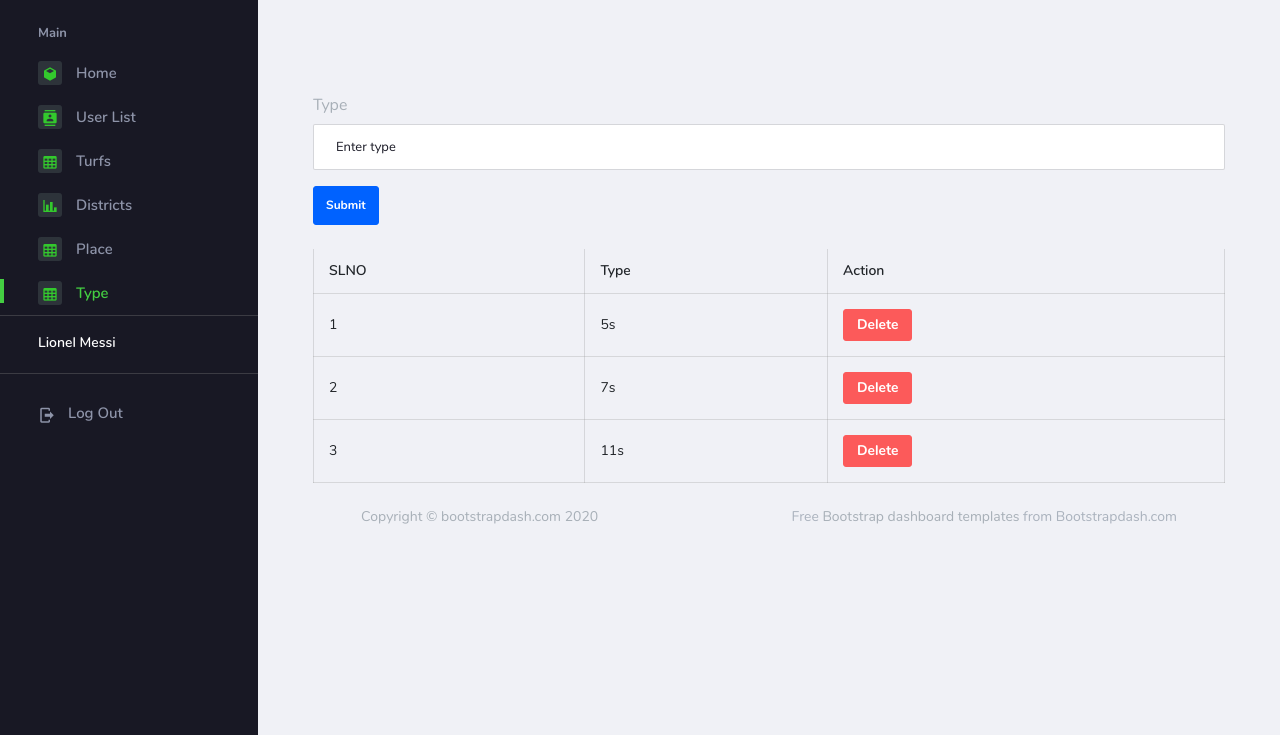
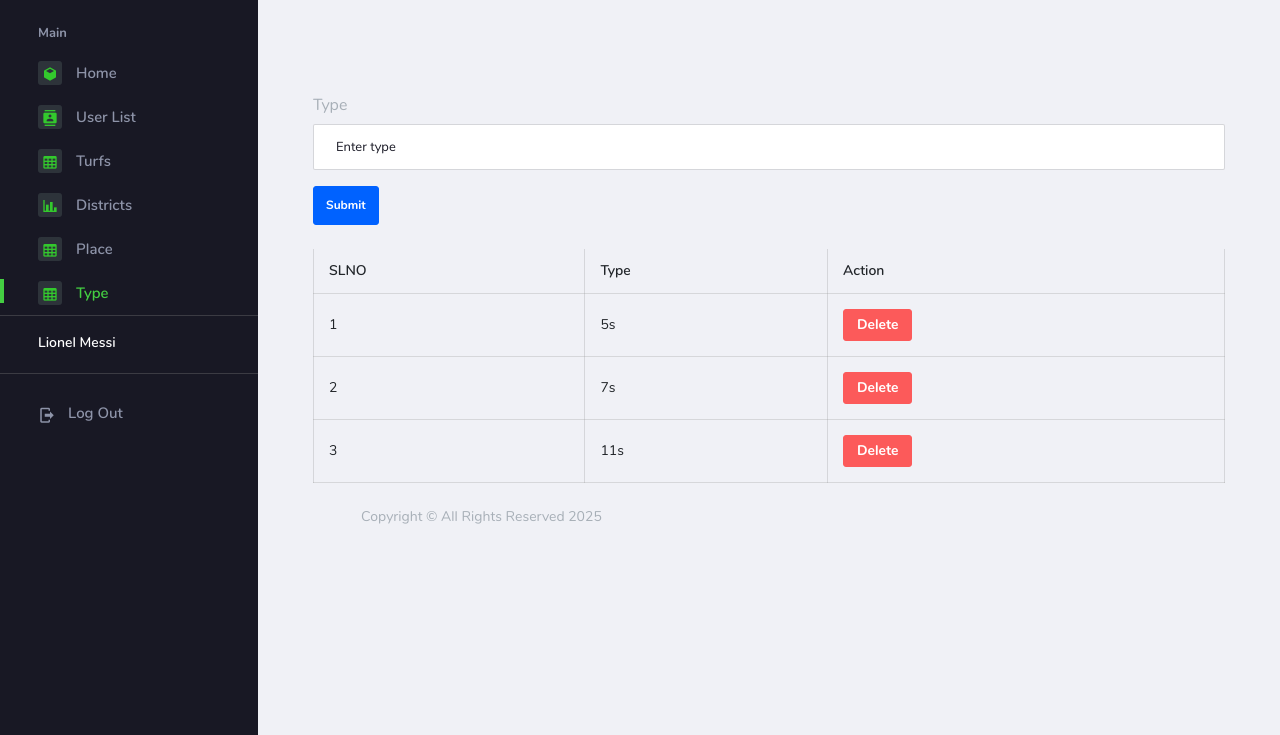
Before and after one commit to jais0505/TurfBooking, a PHP site: page /Admin/Type.php in a window 1280 px wide. Shown: the top 735 px of the page. Run offline with PHP 8.4, Linux system fonts and the light colour scheme; a user stored in the database is signed in; data comes from the database, SQL or seed files in the repository.

Commit message:
Turfbooking pushed

```diff
--- a/Project/Admin/AdminHome.php
+++ b/Project/Admin/AdminHome.php
@@ -172,8 +172,8 @@ include('SessionValidator.php');
 		<footer class="footer">
             <div class="footer-inner-wraper">
               <div class="d-sm-flex justify-content-center justify-content-sm-between">
-                <span class="text-muted d-block text-center text-sm-left d-sm-inline-block">Copyright © bootstrapdash.com 2020</span>
-                <span class="float-none float-sm-right d-block mt-1 mt-sm-0 text-center"> Free <a href="https://www.bootstrapdash.com/" target="_blank">Bootstrap dashboard templates</a> from Bootstrapdash.com</span>
+                <span class="text-muted d-block text-center text-sm-left d-sm-inline-block">Copyright © All Rights Reserved 2025</span>
+
               </div>
             </div>
           </footer>
--- a/Project/Admin/Foot.php
+++ b/Project/Admin/Foot.php
@@ -1,8 +1,8 @@
 <footer class="footer">
             <div class="footer-inner-wraper">
               <div class="d-sm-flex justify-content-center justify-content-sm-between">
-                <span class="text-muted d-block text-center text-sm-left d-sm-inline-block">Copyright © bootstrapdash.com 2020</span>
-                <span class="float-none float-sm-right d-block mt-1 mt-sm-0 text-center"> Free <a href="https://www.bootstrapdash.com/" target="_blank">Bootstrap dashboard templates</a> from Bootstrapdash.com</span>
+                <span class="text-muted d-block text-center text-sm-left d-sm-inline-block">Copyright © All Rights Reserved 2025</span>
+
               </div>
             </div>
           </footer>
--- a/Project/User/ChangePassword.php
+++ b/Project/User/ChangePassword.php
@@ -1,7 +1,7 @@
 <?php
 include("../Assets/Connection/Connection.php");
 include("Head.php");
-session_start();
+//session_start();
 $selQry="select * from tbl_user where user_id=".$_SESSION["uid"];
 $result=$Con->query($selQry);
 $data=$result->fetch_assoc();
--- a/Project/User/EditProfile.php
+++ b/Project/User/EditProfile.php
@@ -1,7 +1,7 @@
 <?php
 include("../Assets/Connection/Connection.php");
 include("Head.php");
-session_start();
+//session_start();
 $selQry="select * from tbl_user where user_id=".$_SESSION["uid"];
 $result=$Con->query($selQry);
 $data=$result->fetch_assoc();
```
